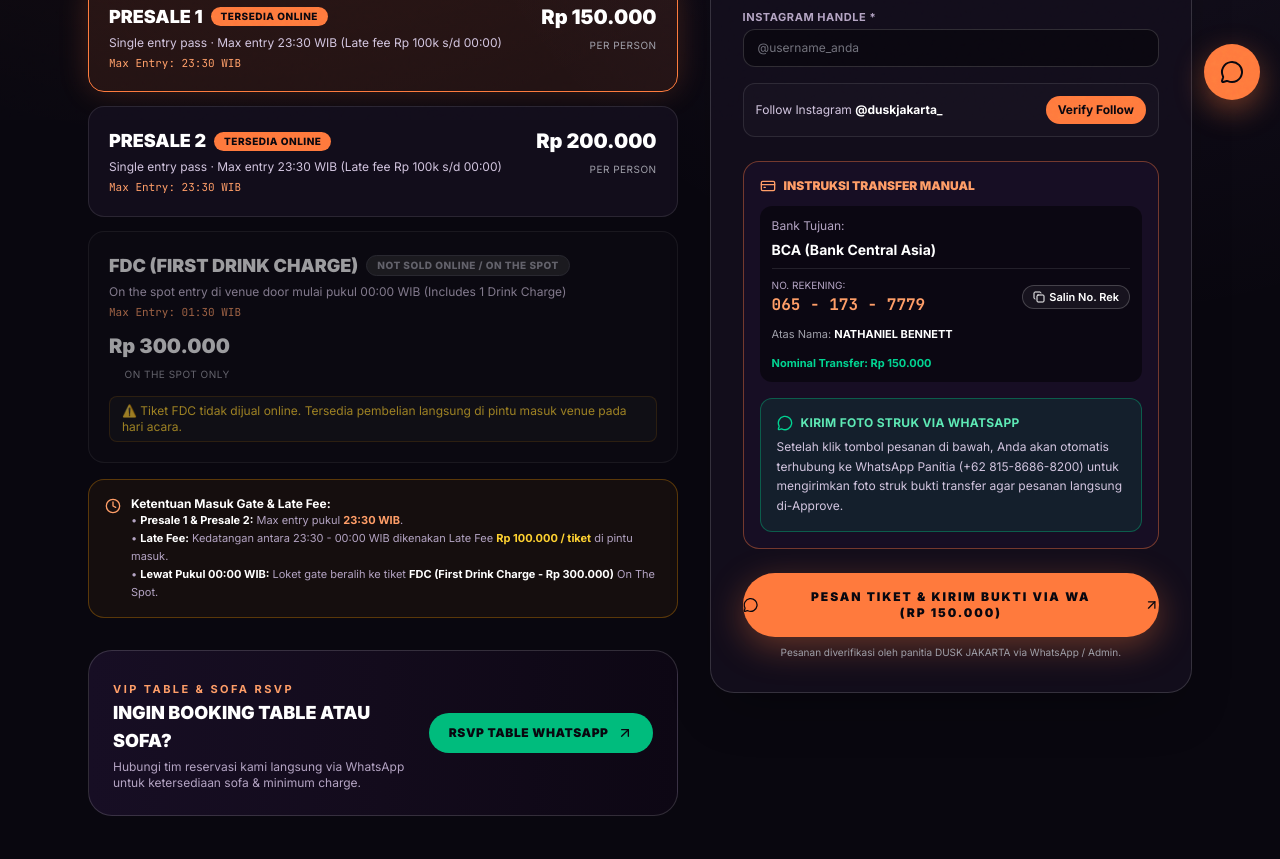
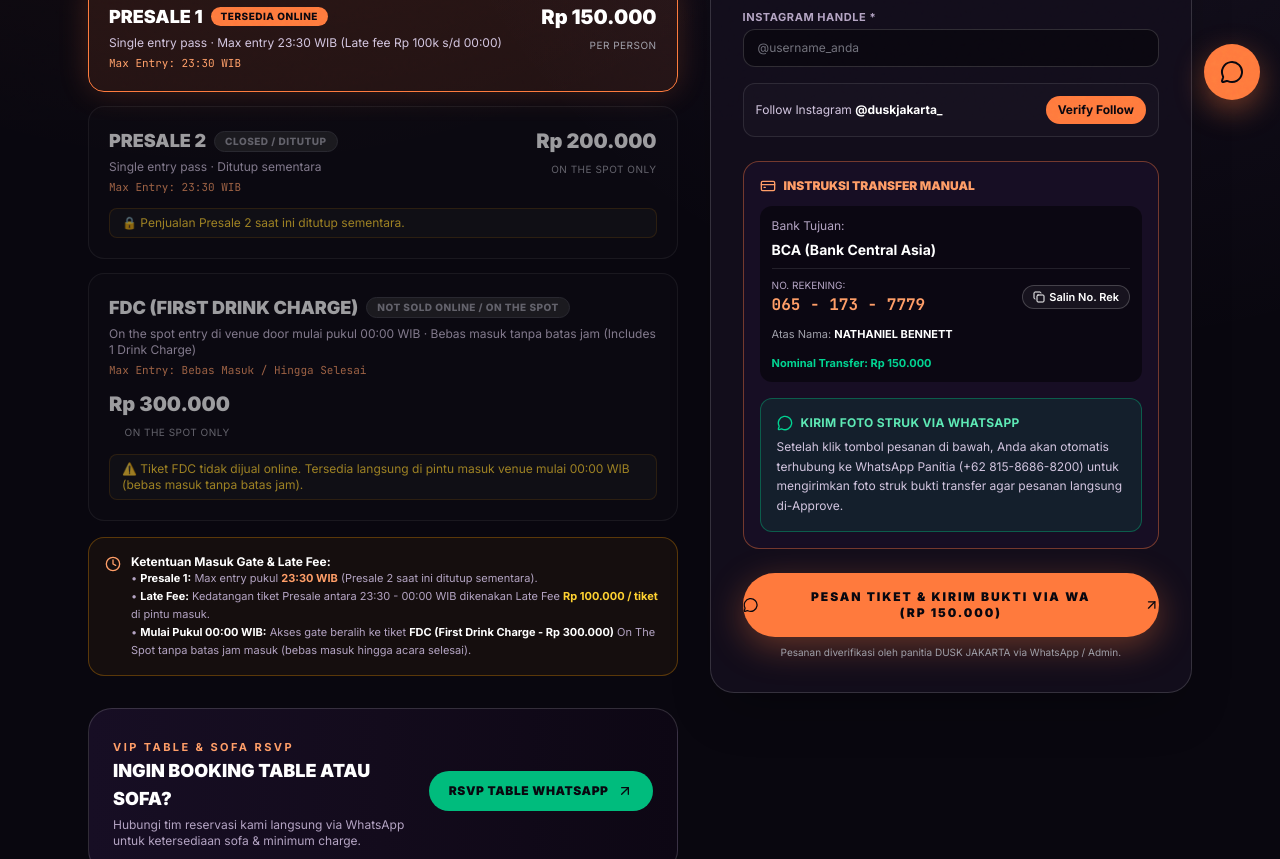
Before and after one commit to ahmadalvin92/dusk-jakarta, a Next.js app: page /events/till-further-notice in a window 1280 px wide. Shown: the part 680-1539 px from the top of the page. Built offline with nearby package versions, Linux system fonts and the light colour scheme; no server answers.

Commit message:
feat: close Presale 2 temporarily and set FDC entry to no limit (valid until close)

```diff
--- a/src/components/DigitalPassClient.tsx
+++ b/src/components/DigitalPassClient.tsx
@@ -413,7 +413,7 @@ export function DigitalPassClient({ order: initialOrder }: DigitalPassClientProp
           {/* Bottom Note */}
           <div className="mt-8 rounded-2xl border border-white/10 bg-white/[0.02] p-4 text-[11px] text-[#b4a4c3] space-y-1.5">
             <p>
-              <strong className="text-white">Ketentuan Masuk:</strong> Tunjukkan halaman ini atau screenshot QR Code di pintu masuk Zeek Jakarta. Batas masuk (Max Entry) pukul <strong>{order.maxEntryTime}</strong>. Keterlambatan kedatangan (23:30 - 00:00 WIB) dikenakan Late Fee Rp 100.000 / tiket. Pukul 00:00 WIB ke atas loket beralih ke tiket FDC On The Spot. Wajib membawa identitas (KTP/Passport) asli 21+.
+              <strong className="text-white">Ketentuan Masuk:</strong> Tunjukkan halaman ini atau screenshot QR Code di pintu masuk Zeek Jakarta. Batas masuk tiket Presale pukul <strong>{order.maxEntryTime}</strong>. Keterlambatan kedatangan tiket Presale (23:30 - 00:00 WIB) dikenakan Late Fee Rp 100.000 / tiket. Pukul 00:00 WIB ke atas loket beralih ke tiket FDC On The Spot (bebas batas masuk). Wajib membawa identitas (KTP/Passport) asli 21+.
             </p>
             <p>
               Simpan link URL halaman ini untuk kemudahan akses saat tiba di lokasi.
--- a/src/components/EventCheckoutClient.tsx
+++ b/src/components/EventCheckoutClient.tsx
@@ -308,7 +308,9 @@ export function EventCheckoutClient({
 
                     {!isOnline && (
                       <div className="mt-3 rounded-lg bg-zinc-900/80 px-3 py-1.5 text-xs text-amber-300 border border-amber-500/20">
-                        ⚠️ Tiket FDC tidak dijual online. Tersedia pembelian langsung di pintu masuk venue pada hari acara.
+                        {tier.id === "tfn-presale-2"
+                          ? "🔒 Penjualan Presale 2 saat ini ditutup sementara."
+                          : "⚠️ Tiket FDC tidak dijual online. Tersedia langsung di pintu masuk venue mulai 00:00 WIB (bebas masuk tanpa batas jam)."}
                       </div>
                     )}
                   </div>
@@ -325,11 +327,11 @@ export function EventCheckoutClient({
                     Ketentuan Masuk Gate &amp; Late Fee:
                   </span>
                   <p className="text-[11px] leading-relaxed text-[#b4a4c3]">
-                    • <strong className="text-white">Presale 1 &amp; Presale 2:</strong> Max entry pukul <strong className="text-[#ff9e68]">23:30 WIB</strong>.
+                    • <strong className="text-white">Presale 1:</strong> Max entry pukul <strong className="text-[#ff9e68]">23:30 WIB</strong> (Presale 2 saat ini ditutup sementara).
                     <br />
-                    • <strong className="text-white">Late Fee:</strong> Kedatangan antara 23:30 - 00:00 WIB dikenakan Late Fee <strong className="text-amber-300">Rp 100.000 / tiket</strong> di pintu masuk.
+                    • <strong className="text-white">Late Fee:</strong> Kedatangan tiket Presale antara 23:30 - 00:00 WIB dikenakan Late Fee <strong className="text-amber-300">Rp 100.000 / tiket</strong> di pintu masuk.
                     <br />
-                    • <strong className="text-white">Lewat Pukul 00:00 WIB:</strong> Loket gate beralih ke tiket <strong className="text-white">FDC (First Drink Charge - Rp 300.000)</strong> On The Spot.
+                    • <strong className="text-white">Mulai Pukul 00:00 WIB:</strong> Akses gate beralih ke tiket <strong className="text-white">FDC (First Drink Charge - Rp 300.000)</strong> On The Spot tanpa batas jam masuk (bebas masuk hingga acara selesai).
                   </p>
                 </div>
               </div>
--- a/src/components/HomeClient.tsx
+++ b/src/components/HomeClient.tsx
@@ -478,7 +478,11 @@ export function HomeClient({ initialEvents }: HomeClientProps) {
                         {formatIdr(tier.priceIdr)}
                       </div>
                       <span className="text-[11px] text-zinc-400">
-                        {isOnline ? "Harga Bersih / Net Price" : "On The Spot Only"}
+                        {tier.id === "tfn-presale-2" && !isOnline
+                          ? "Closed / Ditutup"
+                          : isOnline
+                          ? "Harga Bersih / Net Price"
+                          : "On The Spot Only"}
                       </span>
                     </div>
 
@@ -509,7 +513,7 @@ export function HomeClient({ initialEvents }: HomeClientProps) {
                         disabled
                         className="flex w-full items-center justify-center rounded-full border border-white/10 bg-white/5 py-3 text-xs font-bold text-zinc-500 cursor-not-allowed"
                       >
-                        Tidak Dijual Online
+                        {tier.id === "tfn-presale-2" ? "Ditutup Sementara" : "Tidak Dijual Online"}
                       </button>
                     )}
                   </div>
@@ -528,11 +532,11 @@ export function HomeClient({ initialEvents }: HomeClientProps) {
                     Ketentuan Masuk Gate &amp; Late Fee
                   </div>
                   <p className="leading-relaxed">
-                    • <strong>Presale 1 &amp; Presale 2:</strong> Batas masuk (Max Entry) pukul <span className="font-bold text-[#ff9e68]">23:30 WIB</span>.
+                    • <strong>Presale 1:</strong> Batas masuk (Max Entry) pukul <span className="font-bold text-[#ff9e68]">23:30 WIB</span> (Presale 2 saat ini ditutup sementara).
                     <br />
-                    • <strong>Late Fee:</strong> Keterlambatan kedatangan (23:30 – 00:00 WIB) dikenakan Late Fee <span className="font-bold text-amber-300">Rp 100.000 / tiket</span> di pintu masuk venue.
+                    • <strong>Late Fee:</strong> Keterlambatan kedatangan tiket Presale (23:30 – 00:00 WIB) dikenakan Late Fee <span className="font-bold text-amber-300">Rp 100.000 / tiket</span> di pintu masuk venue.
                     <br />
-                    • <strong>Lewat Pukul 00:00 WIB:</strong> Loket gate beralih ke tiket <span className="font-bold text-white">FDC (Rp 300.000 On The Spot)</span>.
+                    • <strong>Mulai Pukul 00:00 WIB:</strong> Loket gate beralih ke tiket <span className="font-bold text-white">FDC (Rp 300.000 On The Spot)</span> — <em>Bebas masuk tanpa batas jam hingga acara selesai</em>.
                   </p>
                 </div>
               </div>
--- a/src/data/events.ts
+++ b/src/data/events.ts
@@ -108,21 +108,21 @@ export const SEED_EVENTS: DuskEvent[] = [
       {
         id: "tfn-presale-2",
         name: "Presale 2",
-        description: "Single entry pass · Max entry 23:30 WIB (Late fee Rp 100k s/d 00:00)",
+        description: "Single entry pass · Ditutup sementara",
         priceIdr: 200000,
         maxEntryTime: "23:30 WIB",
         bundlePax: 1,
-        stock: 150,
+        stock: 0,
         initialStock: 150,
-        badge: "Tersedia Online",
-        availableOnline: true,
+        badge: "Closed / Ditutup",
+        availableOnline: false,
       },
       {
         id: "tfn-fdc",
         name: "FDC (First Drink Charge)",
-        description: "On the spot entry di venue door mulai pukul 00:00 WIB (Includes 1 Drink Charge)",
+        description: "On the spot entry di venue door mulai pukul 00:00 WIB · Bebas masuk tanpa batas jam (Includes 1 Drink Charge)",
         priceIdr: 300000,
-        maxEntryTime: "01:30 WIB",
+        maxEntryTime: "Bebas Masuk / Hingga Selesai",
         bundlePax: 1,
         stock: 0,
         initialStock: 0,
--- a/src/data/site.ts
+++ b/src/data/site.ts
@@ -41,13 +41,13 @@ export const SITE_CONFIG = {
       num: "01",
       question: "Bagaimana cara kerja pembayaran tiket manual & approval?",
       answer:
-        "Pilih tier tiket yang Anda inginkan (Presale 1 / Presale 2), isi data pengunjung, lalu lakukan transfer sesuai nominal ke rekening BCA resmi kami. Setelah itu kirim foto struk bukti transfer ke WhatsApp panitia. Status tiket akan langsung diverifikasi dan di-approve oleh tim panitia DUSK JAKARTA.",
+        "Pilih tiket Presale yang sedang aktif (Presale 1), isi data pengunjung, lalu lakukan transfer sesuai nominal ke rekening BCA resmi kami. Setelah itu kirim foto struk bukti transfer ke WhatsApp panitia. Status tiket akan langsung diverifikasi dan di-approve oleh tim panitia DUSK JAKARTA.",
     },
     {
       num: "02",
       question: "Berapa batas waktu masuk (Max Entry) dan bagaimana jika terlambat?",
       answer:
-        "Untuk tiket Presale 1 dan Presale 2, batas waktu masuk (Max Entry) adalah pukul 23:30 WIB. Keterlambatan kedatangan antara pukul 23:30 s/d 00:00 WIB (12 malam) dikenakan Late Fee sebesar Rp 100.000 / tiket di gate venue. Mulai pukul 00:00 WIB ke atas, akses masuk beralih menggunakan tiket FDC (First Drink Charge - Rp 300.000) On The Spot.",
+        "Untuk pemegang tiket Presale, batas waktu masuk (Max Entry) adalah pukul 23:30 WIB. Keterlambatan kedatangan antara pukul 23:30 s/d 00:00 WIB (12 malam) dikenakan Late Fee sebesar Rp 100.000 / tiket di gate venue. Mulai pukul 00:00 WIB ke atas, akses masuk beralih menggunakan tiket FDC (First Drink Charge - Rp 300.000) On The Spot tanpa batas waktu masuk (bebas masuk kapan saja hingga acara selesai).",
     },
     {
       num: "03",
@@ -69,9 +69,9 @@ export const SITE_CONFIG = {
     },
     {
       num: "06",
-      question: "Apakah tiket FDC dijual secara online?",
+      question: "Apakah tiket FDC dijual secara online dan berapa batas masuknya?",
       answer:
-        "Tiket FDC (First Drink Charge - Rp 300.000) adalah tiket on-the-spot dan HANYA dijual langsung di pintu masuk venue mulai pukul 00:00 WIB saat malam acara berlangsung (tidak dijual online).",
+        "Tiket FDC (First Drink Charge - Rp 300.000) adalah tiket on-the-spot dan HANYA dijual langsung di pintu masuk venue mulai pukul 00:00 WIB saat malam acara berlangsung (tidak dijual online). Tiket FDC bebas batas masuk (bisa masuk kapan saja hingga acara selesai).",
     },
   ],
 };
--- a/src/lib/store.ts
+++ b/src/lib/store.ts
@@ -140,7 +140,10 @@ export async function createTicketOrder(
   if (tier.availableOnline === false) {
     return {
       ok: false,
-      error: "Kategori tiket ini tidak dijual online (hanya tersedia On The Spot di venue).",
+      error:
+        tier.id === "tfn-presale-2"
+          ? "Penjualan tiket Presale 2 saat ini ditutup sementara."
+          : "Kategori tiket ini tidak dijual online (hanya tersedia On The Spot di venue).",
       status: 400,
     };
   }
```
Also changed, not shown: 1 other file (tests, documents, lock files or other folders).
